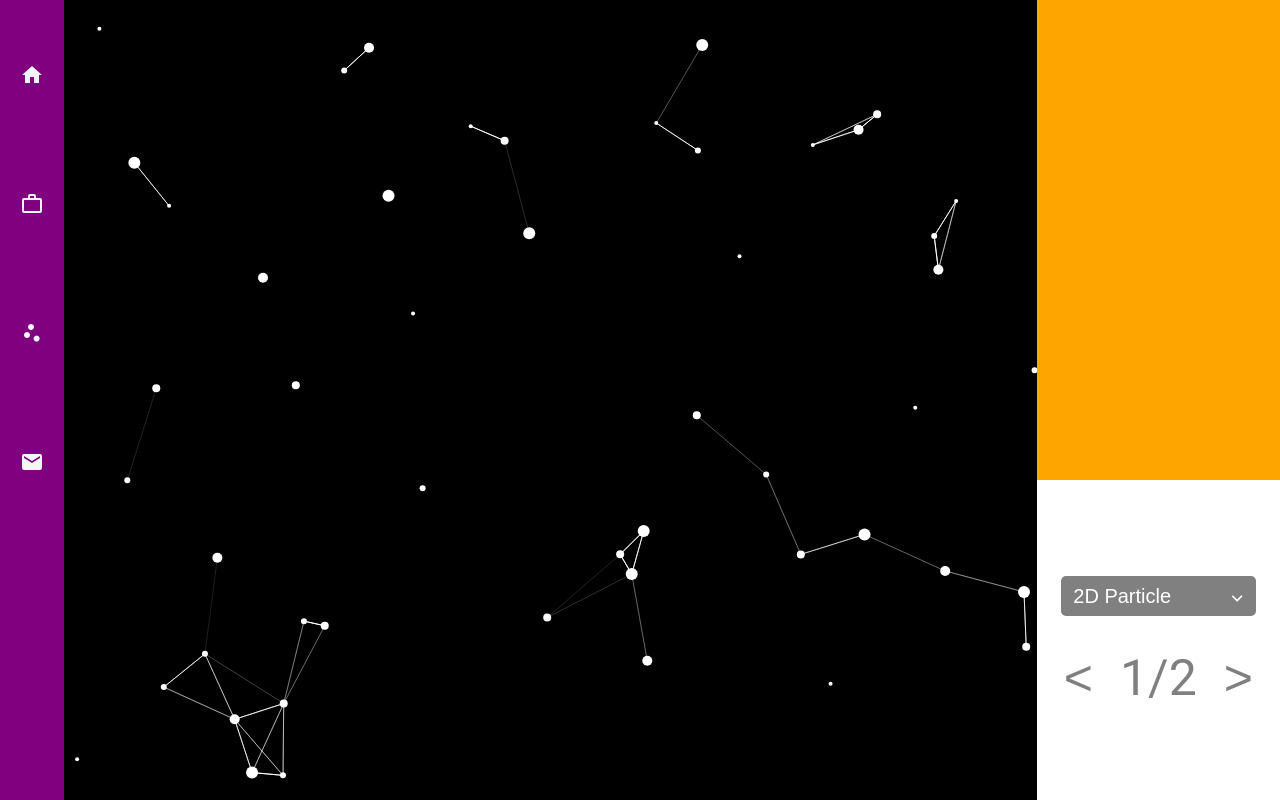
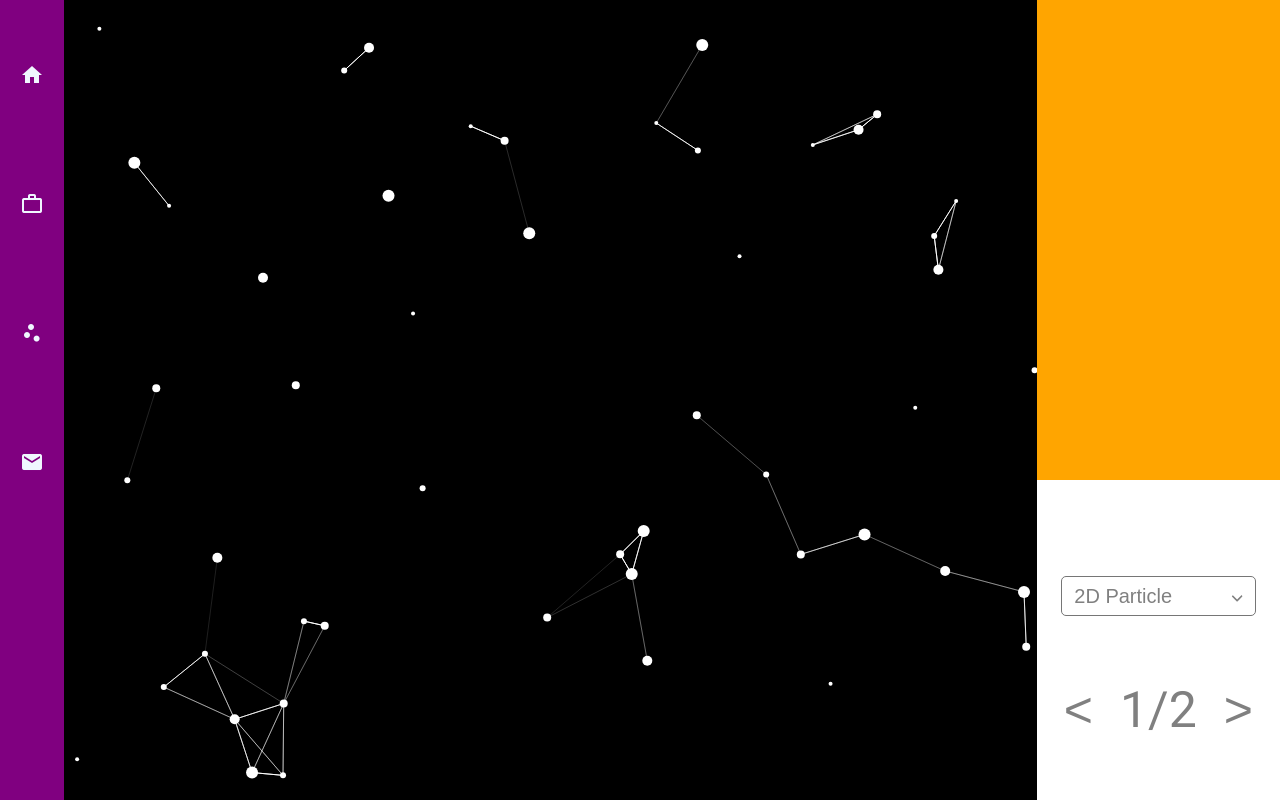
Before and after one commit to JimLeeWeiMin/jimleeweimin.github.io, an Angular app: page /pages/ScatterStuff in a window 1280 px wide. Built offline with nearby package versions, Linux system fonts and the light colour scheme.

Commit message:
clean up the selector css visually

```diff
--- a/src/app/pages/scatter-stuff/scatter-stuff.component.css
+++ b/src/app/pages/scatter-stuff/scatter-stuff.component.css
@@ -50,10 +50,10 @@
 }
 
 .PageSelect {
-    border: none;
+
 
     font-size: 20px;
-    color: white;
+    color: gray;
 
     padding-left: 5%;
     border-radius: 5px;
@@ -61,7 +61,7 @@
     width: 80%;
     height: 40px;
 
-    background-color: rgb(128, 128, 128);
+    background-color: rgb(255, 255, 255);
 
     /* Remove the arrow */
     -moz-appearance: none;
@@ -78,7 +78,7 @@
     position: absolute;
     right: 15%;
     bottom: 20%;
-    color: white;
+    color: gray;
 }
 
 /* .SelectPageLabelWrapper:after {
@@ -99,7 +99,8 @@
     align-items: center;
     justify-content: center;
 
-    top: 40%;
+    top: 50%;
+
 }
 
 .ArrowButton {
```
